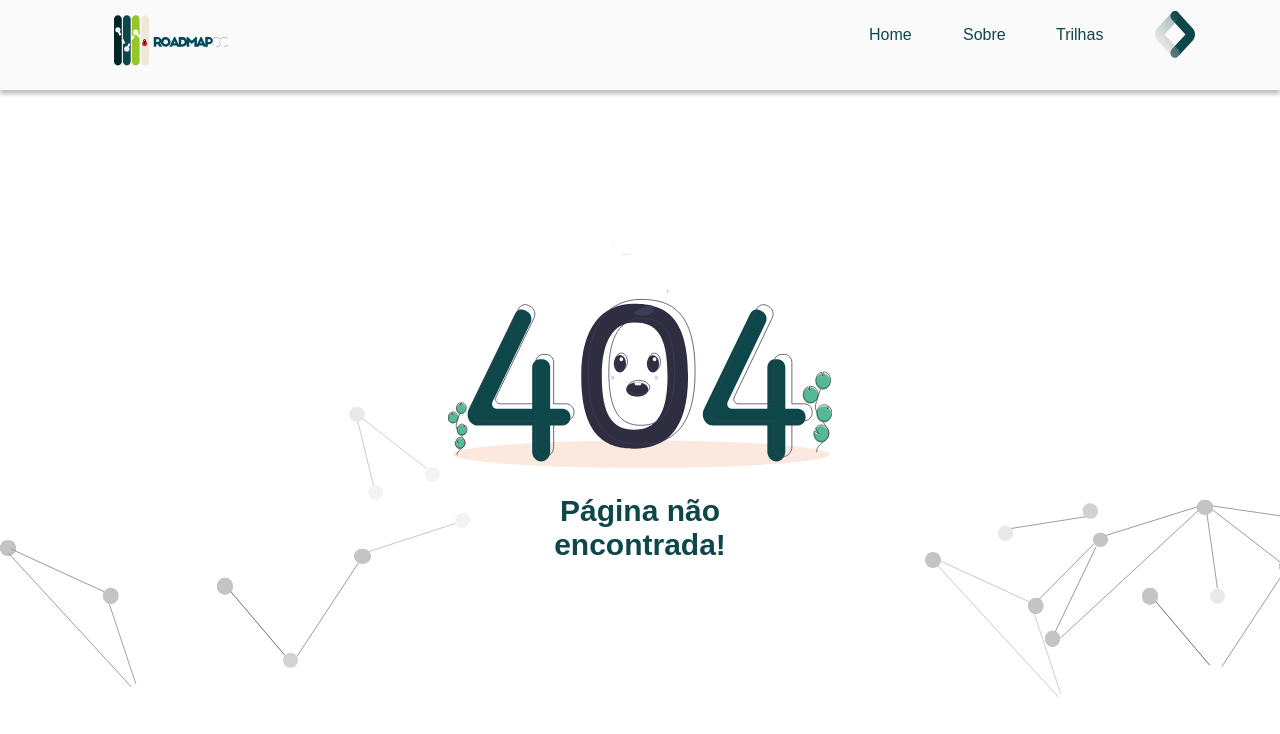
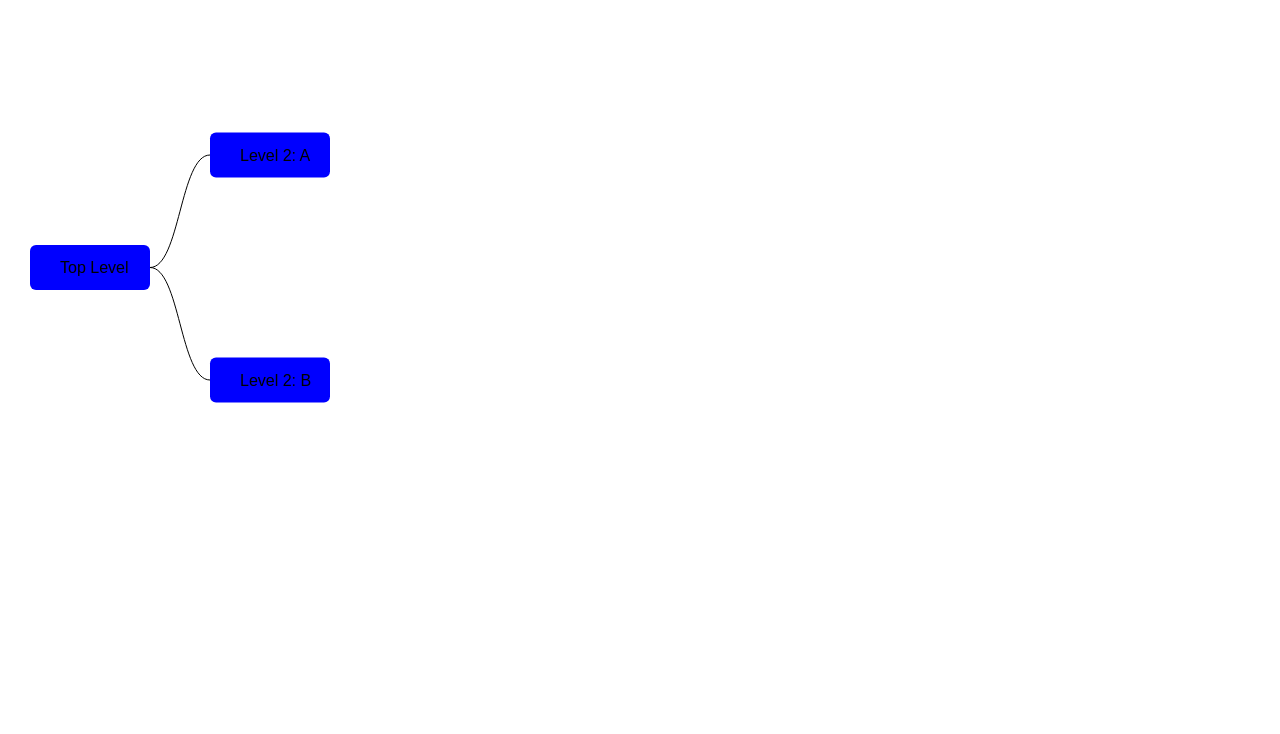
Before and after one commit to OpenDevUFCG/roadmap-cc, a React (Create React App) app: page /infra in a window 1280 px wide. Shown: the top 734 px of the page. Built offline with nearby package versions, Linux system fonts and the light colour scheme.

Commit message:
adiciona rota para trilha de infra

```diff
--- /dev/null
+++ b/src/App2.js
@@ -0,0 +1,16 @@
+import React from 'react';
+import './Styles/Styles.css'
+import TrilhaInfra from './Components/TrilhaInfra/Trilha-infra'
+
+
+
+
+function App2() {
+  return (
+    <>
+    <TrilhaInfra/>
+    </>
+  );
+}
+
+export default App2;
--- a/src/routes.js
+++ b/src/routes.js
@@ -2,6 +2,7 @@ import React from 'react';
 import {Switch, Route} from 'react-router-dom';
 
 import App from './App';
+import App2 from './App2';
 import Page404 from './Components/Page404/index'
 
 
@@ -10,6 +11,7 @@ export const Routes = ({
     return (
         <Switch>
             <Route path="/" component={App} exact/>
+            <Route path="/infra" component={App2} exact/>
             <Route component={Page404} />
         </Switch>
     )
```
